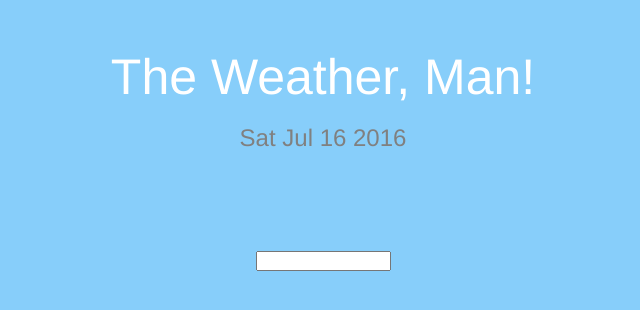
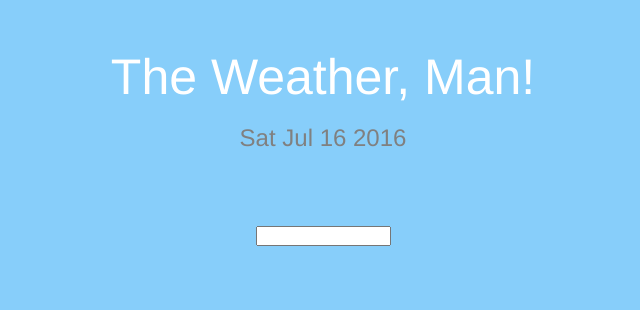
Before and after one commit to jeffbell9/Weatherman, a plain HTML site: page index.html in a window 1280 px wide. Shown: the whole page, without its empty margins (317-957 px from the left). Drawn offline with nearby package versions, Linux system fonts and the light colour scheme.

Commit message:
sm screen tweak

```diff
--- a/css/style.css
+++ b/css/style.css
@@ -21,7 +21,7 @@ h1 {
 
 form {
 	text-align: center;
-	margin-top: 100px;
+	margin-top: 75px;
 }
 
 
```
